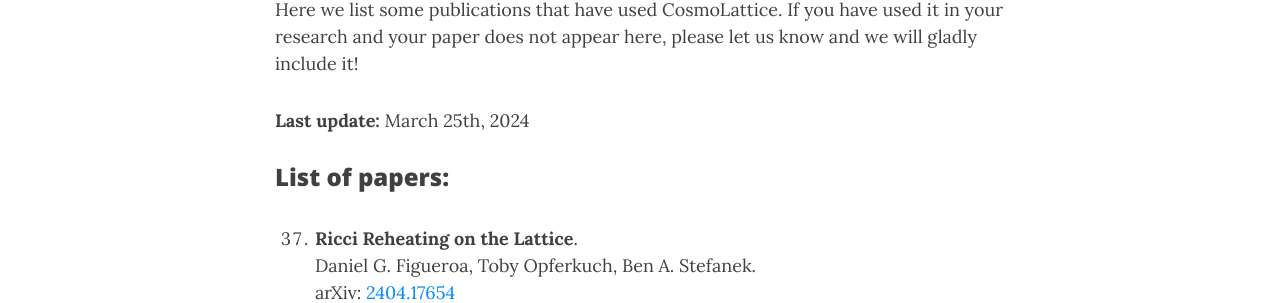
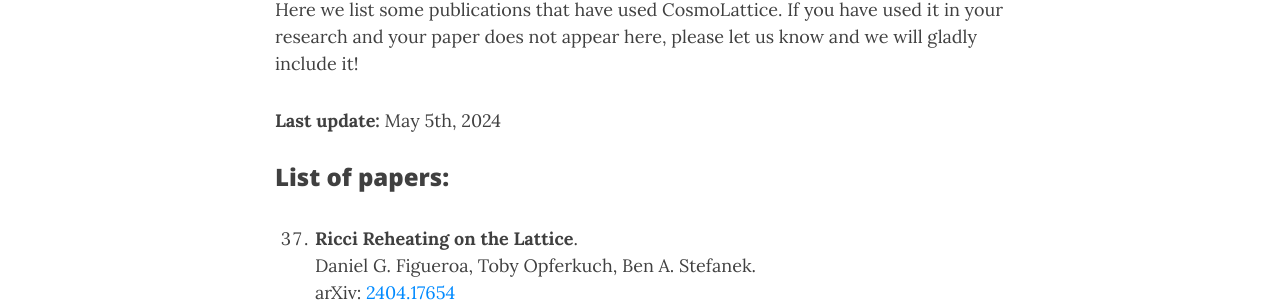
Before and after one commit to cosmolattice/cosmolatticeweb, a Jekyll site: the page built from publications.md, in a window 1280 px wide and 900 px high. Shown: the part 307-610 px from the top of the window. Built offline with Jekyll 4.4.1, drawn with Linux system fonts in a browser that asks for light colours; nearby versions of some CDN libraries; comment, search, counter and statistics services are not loaded.

Commit message:
Correction on publication

```diff
--- a/publications.md
+++ b/publications.md
@@ -8,7 +8,7 @@
 If you have used it in your research and your paper does not
 appear here, please let us know and we will gladly include it!
 
-**Last update:** March 25th, 2024
+**Last update:** May 5th, 2024
 
 ### List of papers:<br><br>
 
```
